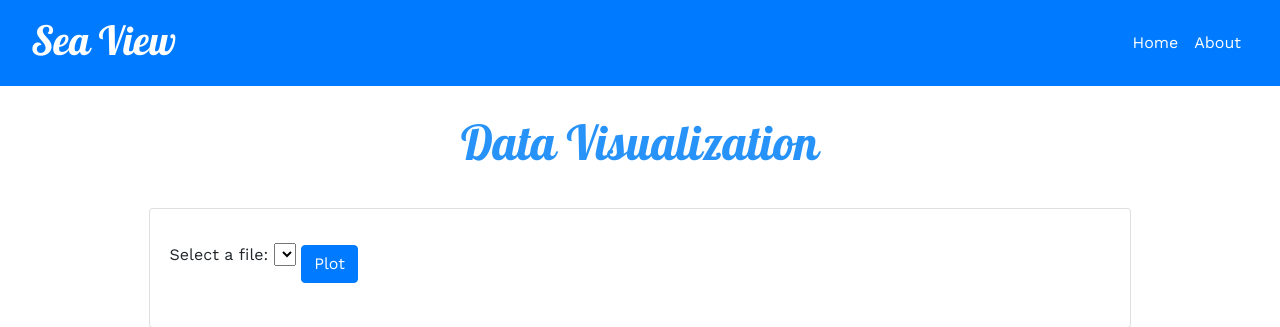
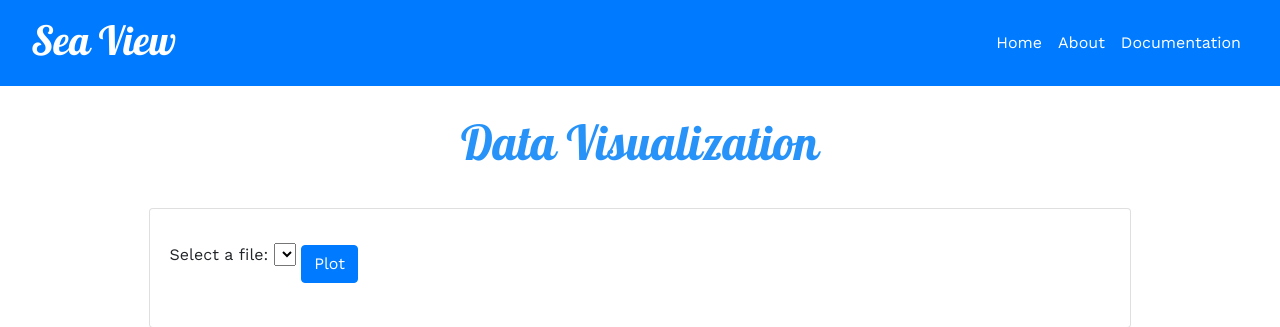
Before and after one commit to janbadillo/marine-data-visualizer, a Flask app: page / in a window 1280 px wide. Shown: the top 327 px of the page. Run offline with Flask 3, Linux system fonts and the light colour scheme; lists and menus that the app fills with data are empty; some libraries are stand-ins or nearby versions.

Commit message:
Update layout.html: Add documentation link to navigation

```diff
--- a/application/templates/layout.html
+++ b/application/templates/layout.html
@@ -38,6 +38,9 @@
                   </li>
                   <li class="nav-item">
                     <a class="nav-link text-white" href="/about">About</a>
+                  </li>
+                  <li class="nav-item"></li>
+                    <a class="nav-link text-white" href="/documentation">Documentation</a>
                   </li>
                 </ul>
               </div>
```
